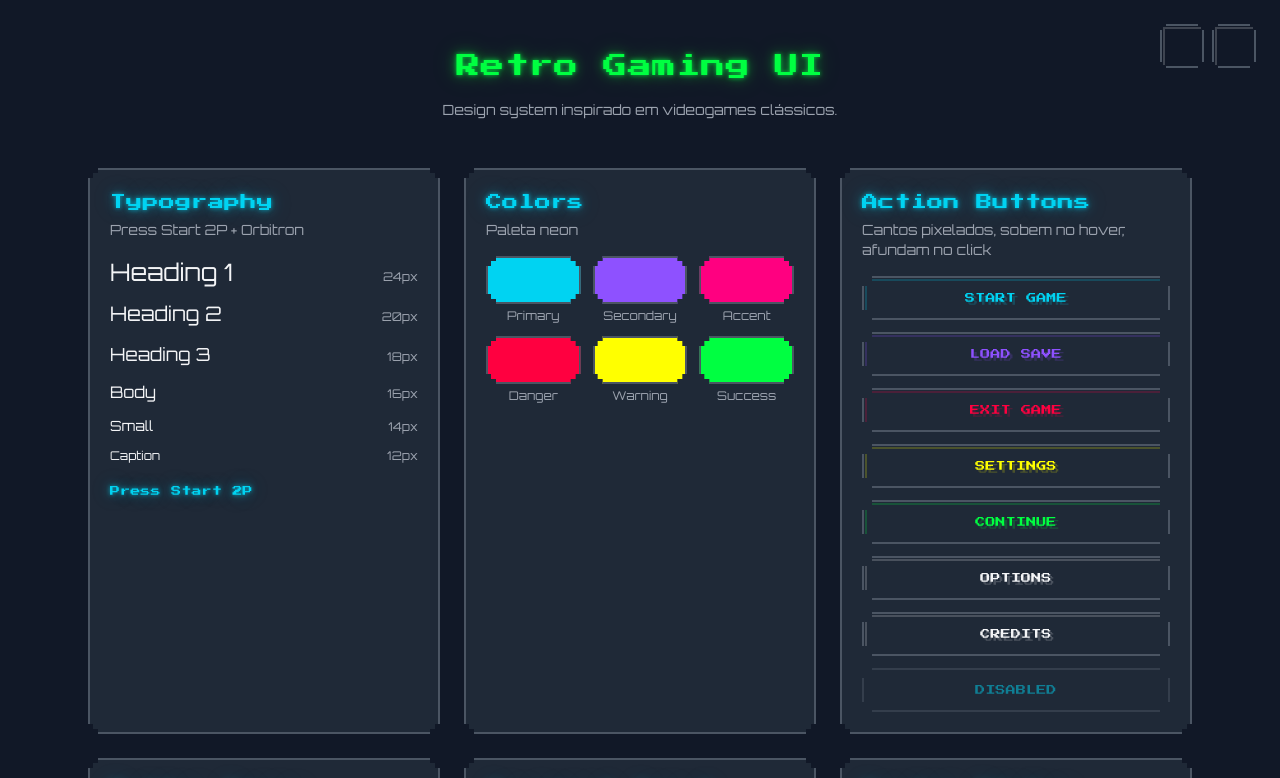
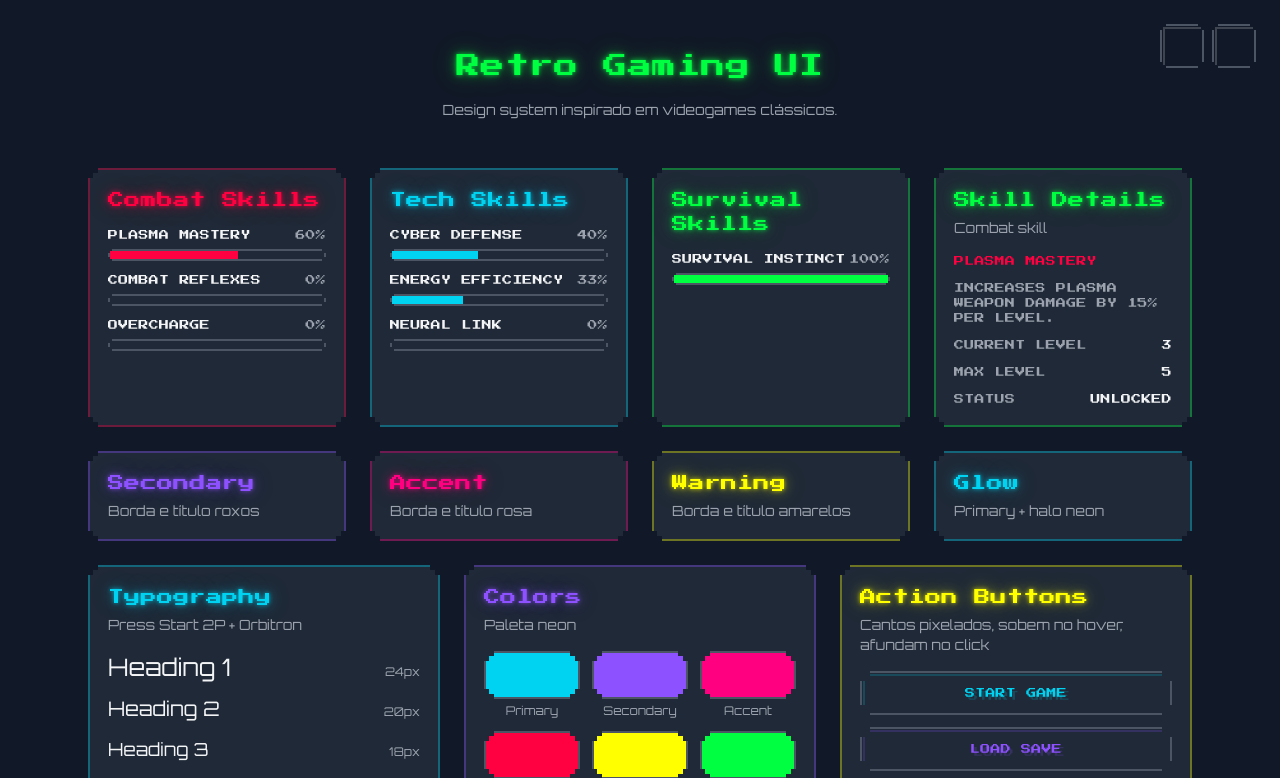
Before and after one commit to Jackie098/portfolio, a Next.js app: page /design-system in a window 1280 px wide. Shown: the top 778 px of the page. Built offline with nearby package versions, Linux system fonts and the light colour scheme; some icons are missing.

Commit message:
feat: variants colors to cards

```diff
--- a/app/design-system/page.tsx
+++ b/app/design-system/page.tsx
@@ -85,9 +85,91 @@ export default function DesignSystemPage() {
         </p>
       </header>
 
+      <section className="mb-6 grid gap-6 md:grid-cols-2 lg:grid-cols-4">
+        <Card variant="danger">
+          <CardHeader>
+            <CardTitle>Combat Skills</CardTitle>
+          </CardHeader>
+          <CardContent>
+            <Progress label="Plasma Mastery" value={60} variant="health" showValue />
+            <Progress label="Combat Reflexes" value={0} variant="health" showValue />
+            <Progress label="Overcharge" value={0} variant="health" showValue />
+          </CardContent>
+        </Card>
+        <Card variant="primary">
+          <CardHeader>
+            <CardTitle>Tech Skills</CardTitle>
+          </CardHeader>
+          <CardContent>
+            <Progress label="Cyber Defense" value={40} variant="mana" showValue />
+            <Progress label="Energy Efficiency" value={33} variant="mana" showValue />
+            <Progress label="Neural Link" value={0} variant="mana" showValue />
+          </CardContent>
+        </Card>
+        <Card variant="success">
+          <CardHeader>
+            <CardTitle>Survival Skills</CardTitle>
+          </CardHeader>
+          <CardContent>
+            <Progress label="Survival Instinct" value={100} variant="exp" showValue />
+          </CardContent>
+        </Card>
+        <Card variant="success">
+          <CardHeader>
+            <CardTitle>Skill Details</CardTitle>
+            <CardDescription>Combat skill</CardDescription>
+          </CardHeader>
+          <CardContent className="font-press-start text-[0.625rem] uppercase leading-loose">
+            <p className="text-destructive">Plasma Mastery</p>
+            <p className="text-muted-foreground">
+              Increases plasma weapon damage by 15% per level.
+            </p>
+            <p className="flex justify-between gap-3">
+              <span className="text-muted-foreground">Current level</span>
+              <span>3</span>
+            </p>
+            <p className="flex justify-between gap-3">
+              <span className="text-muted-foreground">Max level</span>
+              <span>5</span>
+            </p>
+            <p className="flex justify-between gap-3">
+              <span className="text-muted-foreground">Status</span>
+              <span>Unlocked</span>
+            </p>
+          </CardContent>
+        </Card>
+      </section>
+
+      <div className="mb-6 grid gap-6 md:grid-cols-2 lg:grid-cols-4">
+        <Card variant="secondary">
+          <CardHeader>
+            <CardTitle>Secondary</CardTitle>
+            <CardDescription>Borda e título roxos</CardDescription>
+          </CardHeader>
+        </Card>
+        <Card variant="accent">
+          <CardHeader>
+            <CardTitle>Accent</CardTitle>
+            <CardDescription>Borda e título rosa</CardDescription>
+          </CardHeader>
+        </Card>
+        <Card variant="warning">
+          <CardHeader>
+            <CardTitle>Warning</CardTitle>
+            <CardDescription>Borda e título amarelos</CardDescription>
+          </CardHeader>
+        </Card>
+        <Card variant="glow">
+          <CardHeader>
+            <CardTitle>Glow</CardTitle>
+            <CardDescription>Primary + halo neon</CardDescription>
+          </CardHeader>
+        </Card>
+      </div>
+
       <div className="grid gap-6 md:grid-cols-2 lg:grid-cols-3">
         {/* Typography */}
-        <Card>
+        <Card variant="primary">
           <CardHeader>
             <CardTitle>Typography</CardTitle>
             <CardDescription>Press Start 2P + Orbitron</CardDescription>
@@ -106,7 +188,7 @@ export default function DesignSystemPage() {
         </Card>
 
         {/* Colors */}
-        <Card>
+        <Card variant="secondary">
           <CardHeader>
             <CardTitle>Colors</CardTitle>
             <CardDescription>Paleta neon</CardDescription>
@@ -126,7 +208,7 @@ export default function DesignSystemPage() {
         </Card>
 
         {/* Action Buttons */}
-        <Card>
+        <Card variant="warning">
           <CardHeader>
             <CardTitle>Action Buttons</CardTitle>
             <CardDescription>
@@ -148,7 +230,7 @@ export default function DesignSystemPage() {
         </Card>
 
         {/* Button sizes + ícones */}
-        <Card>
+        <Card variant="accent">
           <CardHeader>
             <CardTitle>Button Sizes</CardTitle>
             <CardDescription>sm / md / lg / icon</CardDescription>
@@ -212,7 +294,7 @@ export default function DesignSystemPage() {
         </Card>
 
         {/* Terminal / typing */}
-        <Card>
+        <Card variant="success">
           <CardHeader>
             <CardTitle>Typing</CardTitle>
             <CardDescription>Texto revelado por máscara CSS</CardDescription>
@@ -225,7 +307,7 @@ export default function DesignSystemPage() {
         </Card>
 
         {/* Glitch + Neon + Pulse */}
-        <Card>
+        <Card variant="accent">
           <CardHeader>
             <CardTitle>Text Effects</CardTitle>
             <CardDescription>Glitch, neon sign e pulse</CardDescription>
@@ -246,7 +328,7 @@ export default function DesignSystemPage() {
         </Card>
 
         {/* Loading */}
-        <Card>
+        <Card variant="danger">
           <CardHeader>
             <CardTitle>Loading</CardTitle>
             <CardDescription>Rotação em passos discretos</CardDescription>
@@ -259,7 +341,7 @@ export default function DesignSystemPage() {
         </Card>
 
         {/* Ícones */}
-        <Card className="md:col-span-2">
+        <Card variant="primary" className="md:col-span-2">
           <CardHeader>
             <CardTitle>Icons</CardTitle>
             <CardDescription>pixelarticons — conjunto free (24px)</CardDescription>
@@ -288,7 +370,8 @@ export default function DesignSystemPage() {
           <CardContent>
             <p className="text-sm text-muted-foreground">
               Seta pixelada por padrão, mão neon sobre elementos interativos e
-              cursor nativo dentro de campos de texto.
+              cursor nativo dentro de campos de texto. Sobre cada variante de
+              botão, mão e quadrado trocam de token p/ contrastar com o fill.
             </p>
             <p className="text-xs text-muted-foreground">
               Em telas de toque e com redução de movimento ativa, o rastro é
--- a/components/ui/card.tsx
+++ b/components/ui/card.tsx
@@ -4,12 +4,24 @@ import * as React from "react";
 import { cn } from "@/lib/utils";
 
 const cardVariants = cva(
-  "pixel-corners [--pixel-step:5px] border-2 bg-card text-card-foreground",
+  "pixel-corners [--pixel-step:5px] [--card-accent:var(--primary)] [--card-frame:var(--border)] bg-card text-card-foreground shadow-[inset_0_0_0_2px_var(--card-frame)]",
   {
     variants: {
       variant: {
-        default: "border-border",
-        glow: "border-primary [filter:drop-shadow(0_0_14px_color-mix(in_srgb,var(--primary)_40%,transparent))]",
+        default: "",
+        primary:
+          "[--card-frame:color-mix(in_srgb,var(--primary)_35%,transparent)]",
+        secondary:
+          "[--card-accent:var(--secondary)] [--card-frame:color-mix(in_srgb,var(--secondary)_35%,transparent)]",
+        accent:
+          "[--card-accent:var(--accent)] [--card-frame:color-mix(in_srgb,var(--accent)_35%,transparent)]",
+        danger:
+          "[--card-accent:var(--destructive)] [--card-frame:color-mix(in_srgb,var(--destructive)_35%,transparent)]",
+        warning:
+          "[--card-accent:var(--warning)] [--card-frame:color-mix(in_srgb,var(--warning)_35%,transparent)]",
+        success:
+          "[--card-accent:var(--success)] [--card-frame:color-mix(in_srgb,var(--success)_35%,transparent)]",
+        glow: "[--card-frame:color-mix(in_srgb,var(--primary)_35%,transparent)] [filter:drop-shadow(0_0_14px_color-mix(in_srgb,var(--primary)_40%,transparent))]",
       },
     },
     defaultVariants: {
@@ -26,6 +38,7 @@ function Card({
   return (
     <div
       data-slot="card"
+      data-variant={variant ?? "default"}
       className={cn(cardVariants({ variant }), "flex flex-col gap-4 p-5", className)}
       {...props}
     />
@@ -47,7 +60,7 @@ function CardTitle({ className, ...props }: React.ComponentProps<"h3">) {
     <h3
       data-slot="card-title"
       className={cn(
-        "font-press-start text-base leading-relaxed text-primary retro-glow",
+        "font-press-start text-base leading-relaxed text-(--card-accent) retro-glow",
         className,
       )}
       {...props}
```
